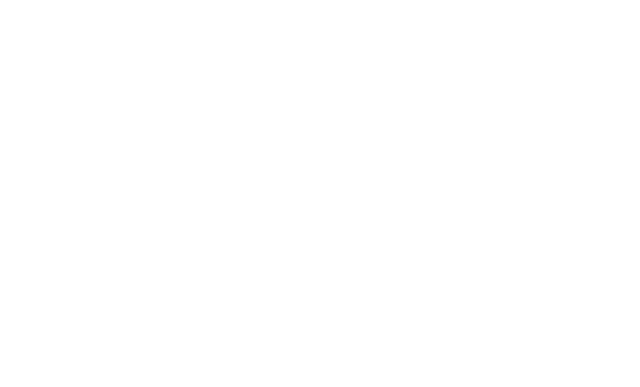
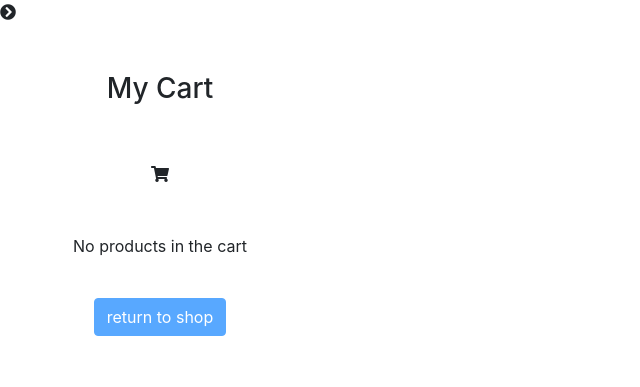
Before and after one commit to nadabassem2020/Gifts_project, a plain HTML site: page index.html in a window 1280 px wide. Shown: the whole page, without its empty margins (0-640 px from the left). Drawn offline with Linux system fonts and the light colour scheme.

Commit message:
cart icon added

```diff
--- a/index.html
+++ b/index.html
@@ -10,8 +10,34 @@
 </head>
 
 <body>
+  <!-- ---------------cart icon------------- -->
 
-
+  <section class="icons section-space">
+    <div class="lightBoxContainer">
+      <div class="icon-container w-25 h-100">
+        <div class="arrow">
+          <i class="fas fa-chevron-circle-right"></i>
+        </div>
+        <div class="text-center d-flex justify-content-center align-items-center ">
+          <div class="icon p-5">
+            <div class="icon-head">
+              <h3>My Cart</h3>
+            </div>
+            <div class="icon-shape p-5 ">
+              <i class="fas fa-shopping-cart"></i>
+            </div>
+            <div class="icon-p pb-4">
+              <p>No products in the cart</p>
+            </div>
+            <div class="icon-link">
+              <a href=""><button type="button" class="btn btn-primary disabled">return to shop</button>
+              </a>
+            </div>
+          </div>
+        </div>
+      </div>
+    </div>
+  </section>
 
 
 
```
